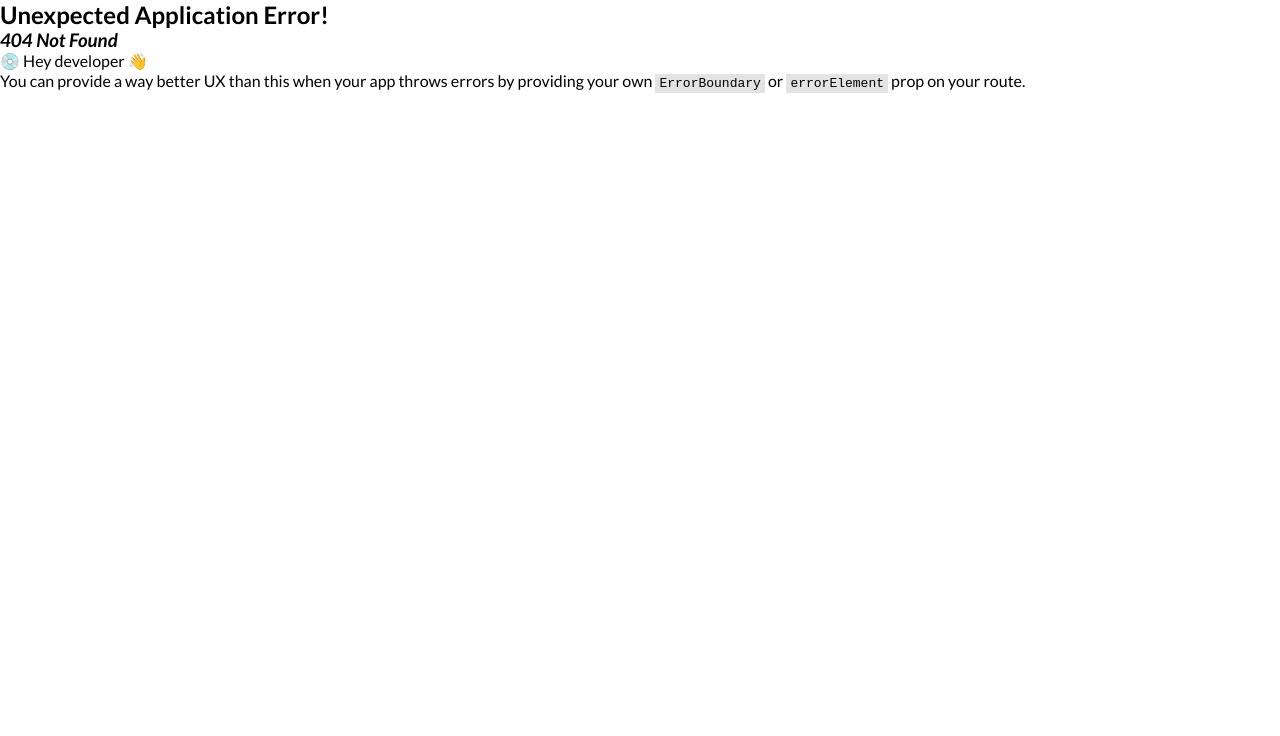
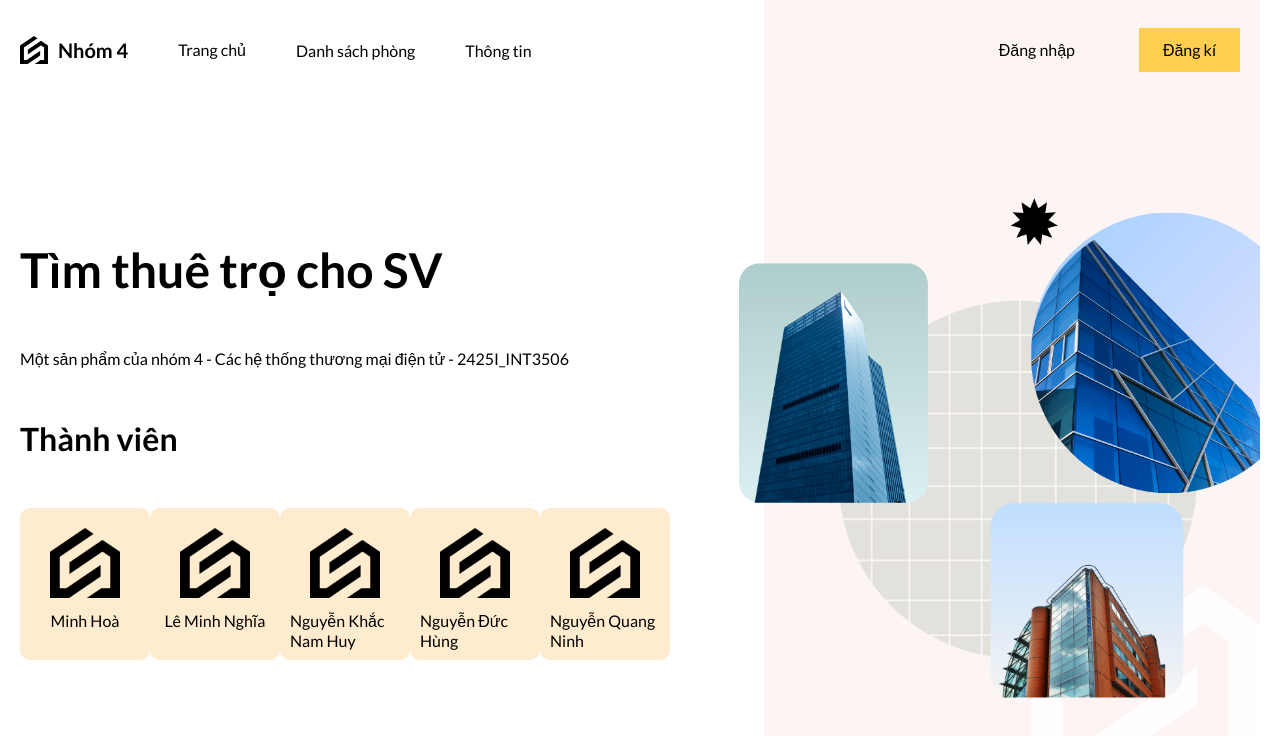
Before and after one commit to lenghia100703/room-rental-fe, a React (Vite) app: page /about in a window 1280 px wide. Before the commit this address had no page. Shown: the top 736 px of the page. Built offline with nearby package versions, Linux system fonts and the light colour scheme.

Commit message:
Add About us page

```diff
--- a/src/App.tsx
+++ b/src/App.tsx
@@ -8,6 +8,7 @@
 import RoomDetailPage from './pages/commons/RoomDetailPage.tsx'
 import ProfilePage from './pages/commons/ProfilePage.tsx'
 import ManageRoomsPage from './pages/commons/ManageRoomsPage.tsx'
+import AboutPage from './pages/commons/AboutPage.tsx'
 
 function App() {
     const router = createBrowserRouter([
@@ -43,6 +44,10 @@
                     path: '/register',
                     element: <RegisterPage />,
                 },
+                {
+                    path: '/about',
+                    element: <AboutPage />,
+                },
             ],
         },
     ])
--- a/src/components/navbar/Navbar.tsx
+++ b/src/components/navbar/Navbar.tsx
@@ -41,6 +41,7 @@
                 </a>
                 <a href="/">Trang chủ</a>
                 <a href="/list-room">Danh sách phòng</a>
+                <a href="/about">Thông tin</a>
             </div>
             <div className="right">
                 {isAuthenticated ? (
--- /dev/null
+++ b/src/pages/commons/AboutPage.tsx
@@ -0,0 +1,56 @@
+import './styles/homePage.scss'
+
+function HomePage() {
+    return (
+        <div className="homePage">
+            <div className="textContainer">
+                <div className="wrapper">
+                    <h1 className="title">Tìm thuê trọ cho SV</h1>
+                    <p>
+                        Một sản phẩm của nhóm 4 - Các hệ thống thương mại điện tử - 2425I_INT3506
+                    </p>
+                    <h1>Thành viên</h1>
+                    <div className="flex-container">
+                        <div className="nameTag">
+                            <a className="imgC">
+                                <img src="/logo.png" alt="" width="70"/>
+                            </a>
+                            <p>Minh Hoà</p>
+                        </div>
+                        <div className="nameTag">
+                            <a className="imgC">
+                                <img src="/logo.png" alt="" width="70"/>
+                            </a>
+                            <p>Lê Minh Nghĩa</p>
+                        </div>
+                        <div className="nameTag">
+                            <a className="imgC">
+                                <img src="/logo.png" alt="" width="70"/>
+                            </a>
+                            <p>Nguyễn Khắc Nam Huy</p>
+                        </div>
+                        <div className="nameTag">
+                            <a className="imgC">
+                                <img src="/logo.png" alt="" width="70"/>
+                            </a>
+                            <p>Nguyễn Đức Hùng</p>
+                        </div>
+                        <div className="nameTag">
+                            <a className="imgC">
+                                <img src="/logo.png" alt="" width="70"/>
+                            </a>
+                            <p>Nguyễn Quang Ninh</p>
+                        </div>
+                    </div>
+
+
+                </div>
+            </div>
+            <div className="imgContainer">
+                <img src="/bg.png" alt="" />
+            </div>
+        </div>
+    )
+}
+
+export default HomePage
--- a/src/pages/commons/HomePage.tsx
+++ b/src/pages/commons/HomePage.tsx
@@ -10,40 +10,7 @@
                     <p>
                         Một sản phẩm của nhóm 4 - Các hệ thống thương mại điện tử - 2425I_INT3506
                     </p>
-
-                    <h1>Thành viên</h1>
-                    <div className="flex-container">
-                        <div className="nameTag">
-                            <a className="imgC">
-                                <img src="/logo.png" alt="" width="70"/>
-                            </a>
-                            <p>Minh Hoà</p>
-                        </div>
-                        <div className="nameTag">
-                            <a className="imgC">
-                                <img src="/logo.png" alt="" width="70"/>
-                            </a>
-                            <p>Lê Minh Nghĩa</p>
-                        </div>
-                        <div className="nameTag">
-                            <a className="imgC">
-                                <img src="/logo.png" alt="" width="70"/>
-                            </a>
-                            <p>Nguyễn Khắc Nam Huy</p>
-                        </div>
-                        <div className="nameTag">
-                            <a className="imgC">
-                                <img src="/logo.png" alt="" width="70"/>
-                            </a>
-                            <p>Nguyễn Đức Hùng</p>
-                        </div>
-                        <div className="nameTag">
-                            <a className="imgC">
-                                <img src="/logo.png" alt="" width="70"/>
-                            </a>
-                            <p>Nguyễn Quang Ninh</p>
-                        </div>
-                    </div>
+                    <SearchBar />
 
                 </div>
             </div>
```
